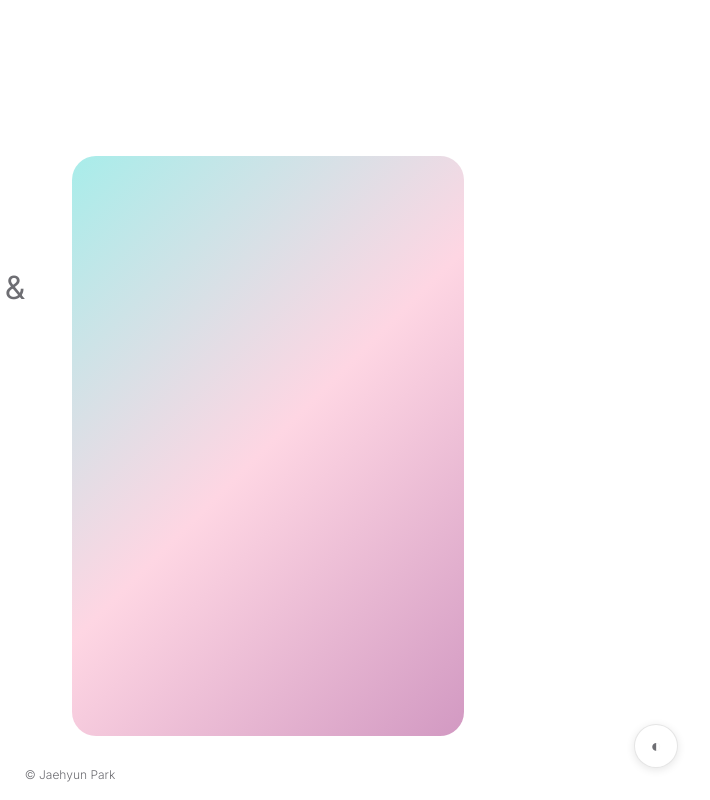
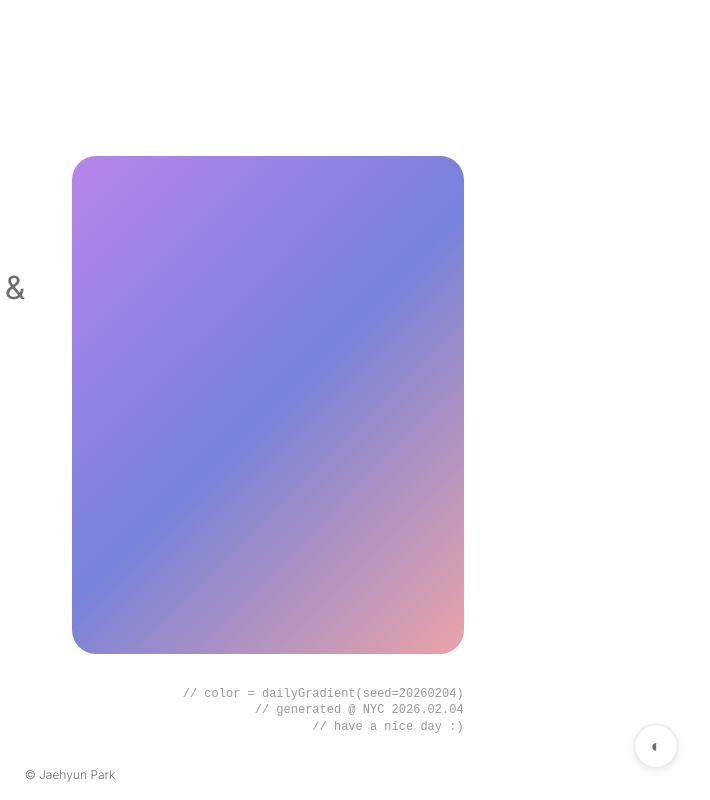
Before and after one commit to jade-ailurus/jade-ailurus.github.io, a plain HTML site: page index.html in a window 1280 px wide. Shown: the full height of the page, 570-1280 px from the left. Drawn offline with Linux system fonts and the light colour scheme.

Commit message:
Update site

```diff
--- a/index.html
+++ b/index.html
@@ -83,12 +83,29 @@
             opacity: 1;
         }
 
-        .home-image {
+        .home-image-wrapper {
             flex: 1;
             max-width: 50%;
-            aspect-ratio: 1;
-            background: linear-gradient(135deg, #a8edea 0%, #fed6e3 50%, #d299c2 100%);
+            display: flex;
+            flex-direction: column;
+            justify-content: space-between;
+        }
+
+        .home-image {
+            width: 100%;
+            flex: 1;
             border-radius: 24px;
+            transition: background 0.3s ease;
+        }
+
+        .daily-color-note {
+            font-family: 'Courier New', monospace;
+            font-size: 0.75rem;
+            color: var(--text-secondary);
+            text-align: right;
+            opacity: 0.7;
+            line-height: 1.4;
+            padding-top: 2rem;
         }
 
         @media (max-width: 1100px) {
@@ -102,7 +119,7 @@
                 max-width: 100%;
             }
 
-            .home-image {
+            .home-image-wrapper {
                 width: 100%;
                 max-width: 400px;
             }
@@ -172,7 +189,10 @@
                             <span class="home-logo-text">Current affiliation</span>
                         </div>
                     </div>
-                    <div class="home-image"></div>
+                    <div class="home-image-wrapper">
+                        <div class="home-image" id="dailyColorBox"></div>
+                        <p class="daily-color-note" id="dailyColorNote"></p>
+                    </div>
                 </div>
             </div>
         </main>
--- a/script.js
+++ b/script.js
@@ -2,7 +2,62 @@
 // Hover interaction - highlight selected, fade others
 // ========================================
 
+// ========================================
+// Daily Random Color Generator (NYC Time)
+// ========================================
+function getDailyColor() {
+    // Get current date in New York timezone
+    const nyDate = new Date().toLocaleDateString('en-US', { timeZone: 'America/New_York' });
+    const [month, day, year] = nyDate.split('/').map(Number);
+
+    // Create seed from date (YYYYMMDD format)
+    const seed = year * 10000 + month * 100 + day;
+
+    // Seeded random number generator (mulberry32)
+    function mulberry32(a) {
+        return function() {
+            let t = a += 0x6D2B79F5;
+            t = Math.imul(t ^ t >>> 15, t | 1);
+            t ^= t + Math.imul(t ^ t >>> 7, t | 61);
+            return ((t ^ t >>> 14) >>> 0) / 4294967296;
+        };
+    }
+
+    const rand = mulberry32(seed);
+
+    // Generate 3 colors for gradient (HSL for nicer colors)
+    function randomHSL() {
+        const h = Math.floor(rand() * 360);
+        const s = 50 + Math.floor(rand() * 30); // 50-80%
+        const l = 65 + Math.floor(rand() * 20); // 65-85%
+        return `hsl(${h}, ${s}%, ${l}%)`;
+    }
+
+    const color1 = randomHSL();
+    const color2 = randomHSL();
+    const color3 = randomHSL();
+
+    return {
+        gradient: `linear-gradient(135deg, ${color1} 0%, ${color2} 50%, ${color3} 100%)`,
+        date: `${year}.${String(month).padStart(2, '0')}.${String(day).padStart(2, '0')}`,
+        seed: seed
+    };
+}
+
+function applyDailyColor() {
+    const colorBox = document.getElementById('dailyColorBox');
+    const colorNote = document.getElementById('dailyColorNote');
+
+    if (colorBox && colorNote) {
+        const daily = getDailyColor();
+        colorBox.style.background = daily.gradient;
+        colorNote.innerHTML = `// color = dailyGradient(seed=${daily.seed})<br>// generated @ NYC ${daily.date}<br>// have a nice day :)`;
+    }
+}
+
 document.addEventListener('DOMContentLoaded', () => {
+    // Apply daily color
+    applyDailyColor();
     const hexWrapper = document.querySelector('.hex-wrapper');
     const vertices = document.querySelectorAll('.vertex');
 
```
